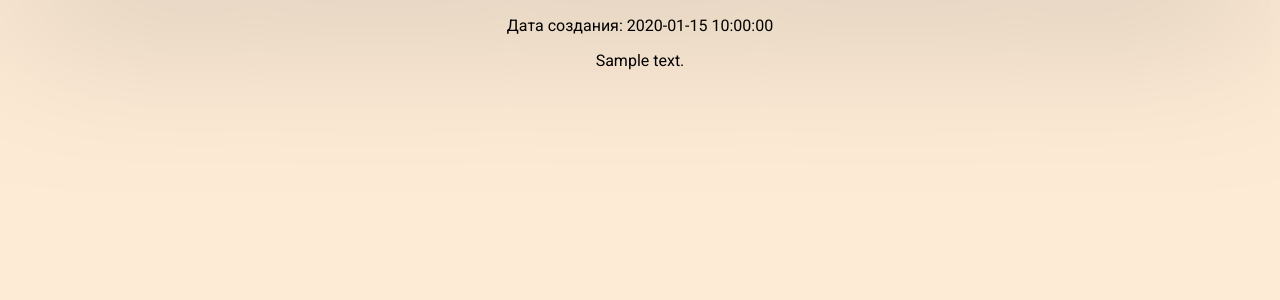
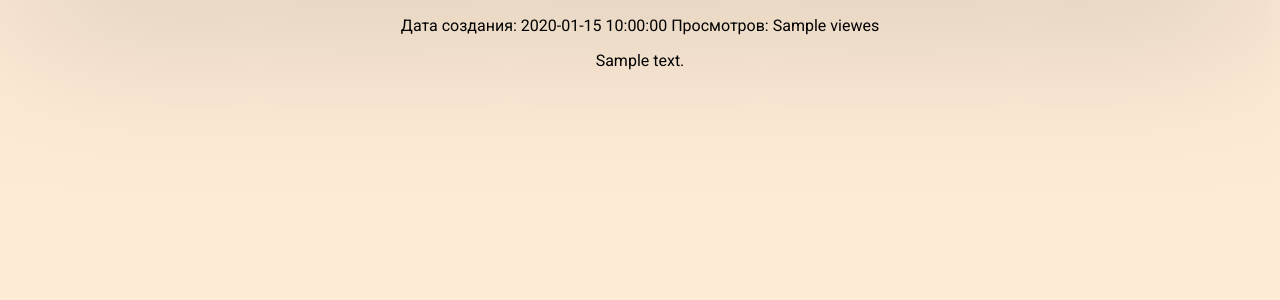
Before and after one commit to maksonsab/MySite, a Flask app: template templates/post.html in a window 1280 px wide. Shown: the part 64-364 px from the top of the page. Run offline with Flask 2, Linux system fonts and the light colour scheme; the template is opened without the code that fills it: most values are stand-ins (such as "Sample title", 1, 10 or a date in 2020).

Commit message:
cleaning, create view counter for posts

```diff
--- a/app.py
+++ b/app.py
@@ -7,8 +7,7 @@ from flask import Flask, request, render_template, redirect, session, url_for, m
 from werkzeug.wrappers import response
 
 
-from database import db_operations
-from database import auth
+from database import db_operations, auth
 from forms import LoginForm, PostForm
 
 
@@ -32,24 +31,21 @@ def bad_cookie(where='login') -> response: #cleaning cookies
 
 @app.before_first_request
 def is_loggined():
-    print('before req')
     user = request.cookies.get('username')
     if user:
         try:
             username, sign = user.split('.')
         except ValueError:
-            print('DEBUG: bad cookies!')  #False
             bad_cookie()
         else:
             correct_cookie = auth.check_user_from_cookie(username, sign)
             if correct_cookie[0]:
-                print('DEBUG: cookies OK!')
                 session['username'] = correct_cookie[1]
                 session['loggined'] = True
                 session.modified = True
     else:
-        print('DEBUG: no cookies!')
         session['loggined'] = False
+        session.modified = True
 
 
 
@@ -57,7 +53,6 @@ def is_loggined():
 @app.route('/', methods=['GET'])
 def index():
     return render_template('index.html',  data = dbase().get_last_posts(), loggined = session)
-
 
 @app.route('/post/<int:id>', methods=['GET'])
 def post(id = None):
--- a/database/auth.py
+++ b/database/auth.py
@@ -18,11 +18,10 @@ def hash_password(password: str) -> str:
     '''Возвращает хэш пароля для сверкой с БД'''
     password_with_salt = password + os.environ['PASSWORD_SALT']
     secure_password = hashlib.sha256(password_with_salt.encode()).hexdigest()
-    #print(f'Secure password: {secure_password}')
     return secure_password
 
 def check_user_from_cookie(login: str, sign: str) -> bool:
+    '''Возвращает массив с результатом сравнения подписи из куки и подписи сгенерированной для логина из куки'''
     login_from_cookie = base64.b64decode(login.encode()).decode()
     sign_generated = create_sign(login_from_cookie)
-    #print(sign, sign_generated, sign==sign_generated)
     return sign == sign_generated, login_from_cookie
--- a/database/db_operations.py
+++ b/database/db_operations.py
@@ -36,6 +36,10 @@ class db_operation(object):
         '''Возвращает словарь с содержимым статьи'''
         sql = f'SELECT * FROM posts WHERE id={id}'
         data = dict(self.__cur.execute(sql).fetchone())
+        counter = data.get('viewes') + 1
+        update_view = f'UPDATE posts SET viewes = {counter} WHERE id={id}'
+        self.__cur.execute(update_view)
+        self.__connection.commit()
         data['content'] = markdown(data['content']) #markdown post content! !!markdown to html when add to database???????
         data['creation_date'] = time.strftime('%d.%m.%Y', time.gmtime(data['creation_date']))
         self.__connection.close()
--- a/templates/post.html
+++ b/templates/post.html
@@ -8,7 +8,7 @@
 
 
     <center>
-        <p>Дата создания: {{  data['creation_date'] }}</p>
+        <p>Дата создания: {{  data['creation_date'] }} Просмотров: {{ data['viewes'] }}</p>
         {{ data['content'] | safe}}
 
 
```
